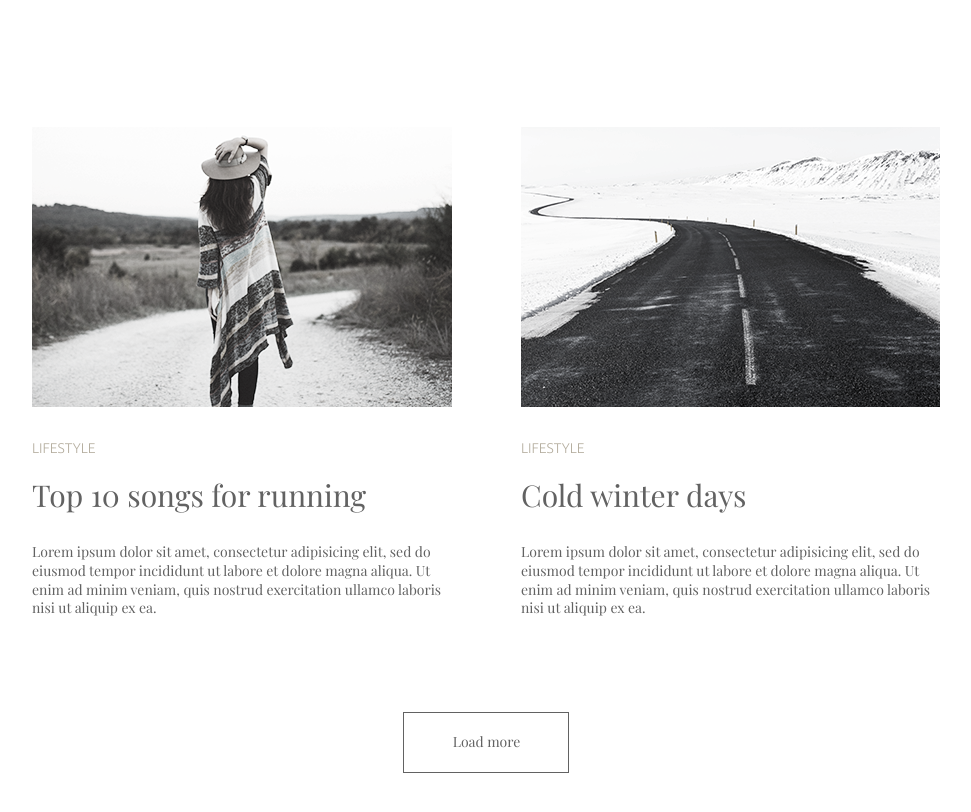
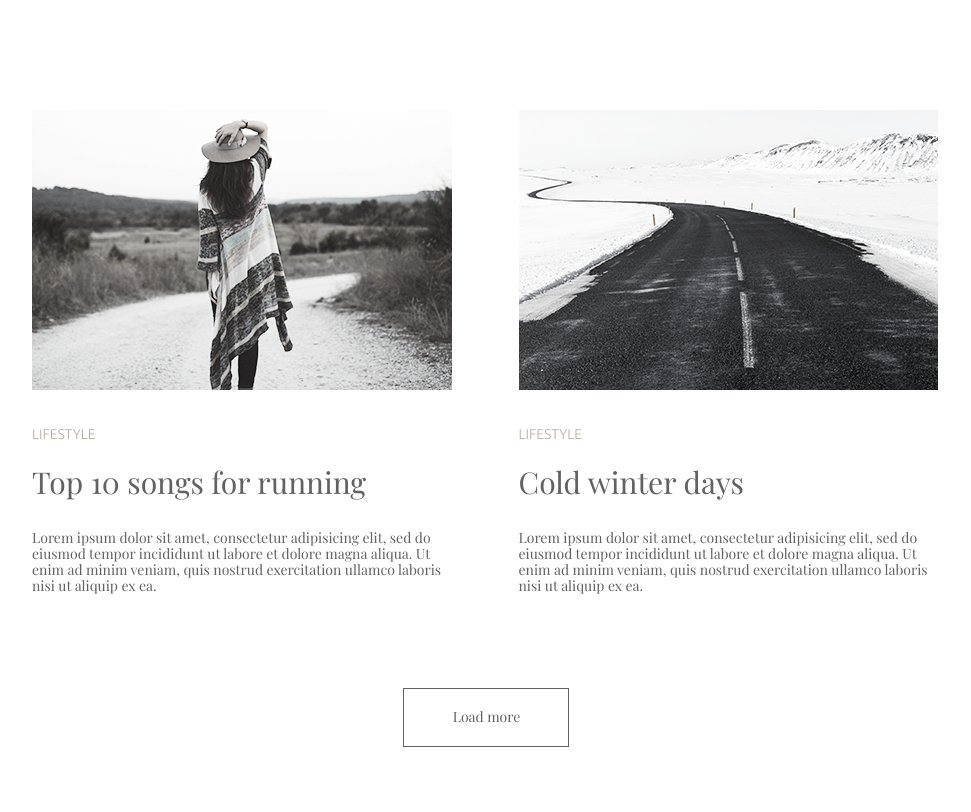
Before and after one commit to CodingNORVINS/PhotoBlog_CSS, a plain HTML site: page index.html in a window 1280 px wide. Shown: the part 1296-2108 px from the top of the page, without its empty margins (154-1125 px from the left). Drawn offline with nearby package versions, Linux system fonts and the light colour scheme; a web font is replaced by a local one.

Commit message:
additional commit

```diff
--- a/css/style.css
+++ b/css/style.css
@@ -9,7 +9,7 @@
 }
 
 body {
-	line-height: 1;
+	line-height: 16.09px;
 	font-family: var(--main-font);
 	font-size: 14px;
 	font-weight: 400;
@@ -61,12 +61,7 @@ ul {
 
 .header-link {
 	color: var(--paragraph-color);
-	line-height: 18.66px;
 	font-weight: inherit;
-}
-
-.hero {
-	padding: 0 147px 66px;
 }
 
 .hero-list {
@@ -80,7 +75,7 @@ ul {
 }
 
 .hero-item {
-	flex-basis: calc((100% - 65px) / 3);
+	flex-basis: calc((100% - 65px) / 2);
 }
 
 .hero-image,
@@ -92,14 +87,12 @@ ul {
 	margin-bottom: 40px;
 	font-size: 30px;
 	color: var(--article-text-color);
-	line-height: 16.09px;
 	font-weight: 400;
 }
 
 .hero-subtitle {
 	color: var(--subtitle-color);
 	font-family: var(--secondary-font);
-	line-height: 100%;
 	font-weight: 300;
 	text-transform: uppercase;
 	font-size: 14px;
@@ -109,7 +102,6 @@ ul {
 	font-family: var(--main-font);
 	color: var(--article-text-color);
 	font-weight: 400;
-	line-height: 18.66px;
 	font-size: 14px;
 }
 
@@ -117,9 +109,8 @@ ul {
 	background-color: var(--background-color);
 	color: var(--article-text-color);
 	border: 1px solid var(--article-text-color);
-	font-weight: 400;
 	display: block;
 	margin: 0 auto;
 	padding: 20px 48px 21px 49px;
-	line-height: 18.66px;
+	margin-bottom: 64px;
 }
```
